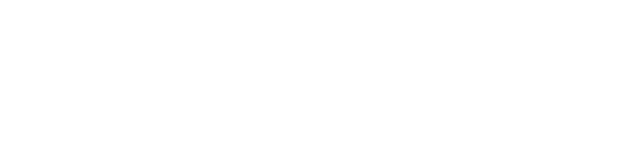
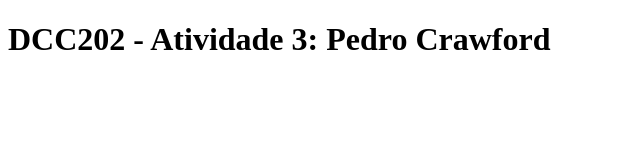
Before and after one commit to ufjf-dcc202/ufjf-dcc202-2023-3-b-atv3-CrawfordPedro, a website: page index.html in a window 1280 px wide. Shown: the whole page, without its empty margins (0-640 px from the left). Drawn offline with Linux system fonts and the light colour scheme.

Commit message:
criei titulo no main

```diff
--- a/index.html
+++ b/index.html
@@ -7,6 +7,7 @@
 </head>
 <body>
     <main>
+        <h1>DCC202 - Atividade 3: Pedro Crawford</h1>
         <section>
 
         </section>
```
